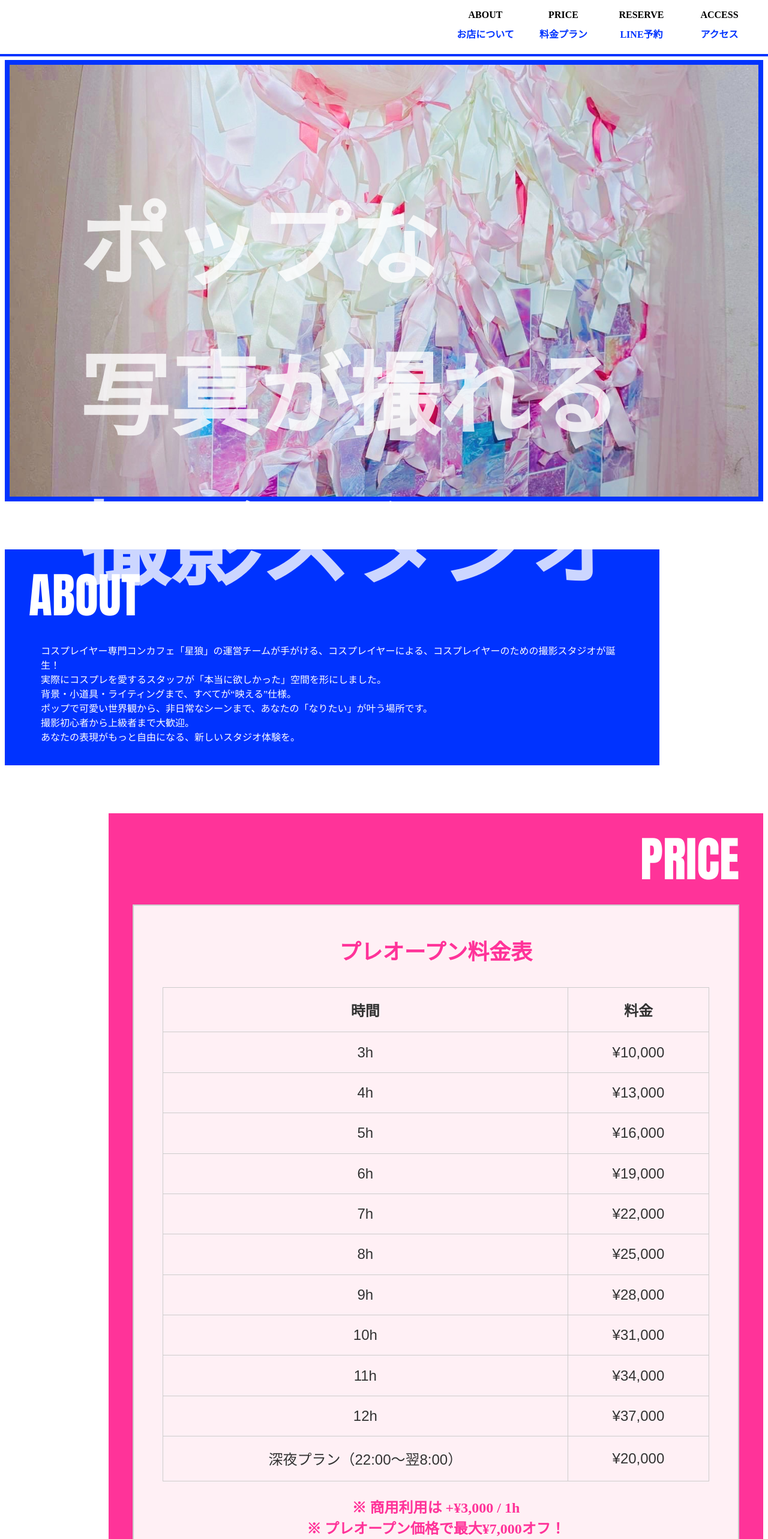
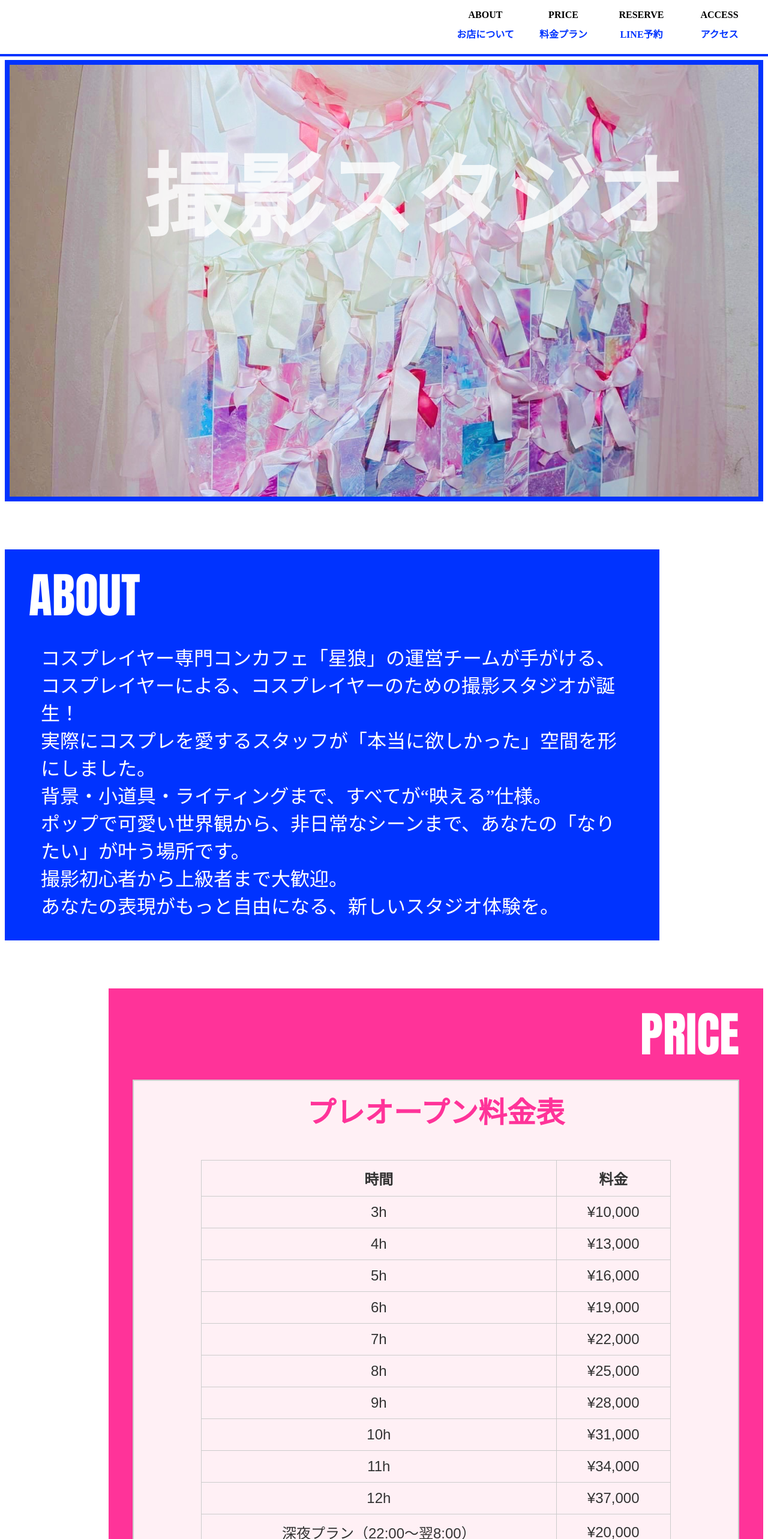
Before and after one commit to pokorinpokopoko/my-protfolio, a Vue app: page / in a window 1280 px wide. Shown: the top 2566 px of the page at 60% size. Built offline with nearby package versions, Linux system fonts and the light colour scheme.

Commit message:
タブタイトル修正、グリッド写真修正、スライドの文言修正、プライス表サイズ修正、ファビコン変更、フッダーアイコンサイズ修正

```diff
--- a/index.html
+++ b/index.html
@@ -2,10 +2,10 @@
 <html lang="ja">
   <head>
     <meta charset="UTF-8" />
-    <link rel="icon" href="/favicon.ico" />
+    <link rel="icon" href="/favicon.png" />
     <meta name="viewport" content="width=device-width, initial-scale=1.0" />
     <!-- <title>Vite App</title> -->
-    <title>撮影スタジオ〇〇｜ポップな写真が撮れるスタジオ</title>
+    <title>撮影スタジオ狼</title>
     <meta
       name="description"
       content="〇〇は、ポップで可愛い写真が撮れる撮影スタジオ。LINEから簡単に予約可能で、アクセスも便利です。"
--- a/src/App.vue
+++ b/src/App.vue
@@ -48,7 +48,10 @@
   <section :style="{ backgroundColor: currentSlide.color }" class="slideshow-wrapper">
     <div class="slide-content">
       <a href="#header"><img :src="currentSlide.img" alt="スタジオの外観" loading="lazy" /></a>
-      <h1 class="consept">ポップな<br />写真が撮れる<br />撮影スタジオ</h1>
+      <h1 class="consept">撮影スタジオ</h1>
+      <h2 class="consept-sub" v-if="currentIndex === 0">
+        コスプレイヤーによる<br />コスプレイヤーのための<br />コスプレスタジオ
+      </h2>
     </div>
   </section>
 
@@ -251,7 +254,7 @@ onUnmounted(() => {
 })
 
 // グリッド
-const images = ['/images001.png', '/images002.jpeg', '/images003.jpeg', '/images004.jpeg']
+const images = ['/intro-img1.jpg', '/intro-img2.jpg', '/intro-img3.jpg']
 </script>
 
 <style>
@@ -266,6 +269,12 @@ const images = ['/images001.png', '/images002.jpeg', '/images003.jpeg', '/images
 * {
   margin: 0;
   padding: 0;
+}
+
+html,
+body {
+  width: 100%;
+  overflow-x: hidden;
 }
 
 /* スマホ用ヘッダー */
@@ -352,12 +361,10 @@ const images = ['/images001.png', '/images002.jpeg', '/images003.jpeg', '/images
   transition: background-color 0.5s ease;
   margin-top: 10px;
   padding: 8px;
-  /* min-height: 300px; */
   color: #333;
 }
 
 .slide-content {
-  height: 35%;
   position: relative;
 }
 
@@ -371,14 +378,37 @@ img {
   margin: 0;
   padding: 0;
   color: white;
-  font-size: 52px;
+  font-size: 40px;
   opacity: 0.8;
   font-weight: bold;
   position: absolute;
-  top: 130px;
-  left: 16px;
+  top: 0;
+  left: 0;
+  right: 0;
+  display: flex;
+  justify-content: center;
+  text-align: center;
   font-family: 'Hiragino Sans W7';
   z-index: 1;
+}
+
+.consept-sub {
+  margin: 0;
+  padding: 0;
+  color: white;
+  font-size: 30px;
+  opacity: 0.8;
+  font-weight: bold;
+  position: absolute;
+  top: 0;
+  bottom: 0;
+  left: 0;
+  right: 0;
+  display: flex;
+  align-items: center;
+  justify-content: center;
+  text-align: center;
+  font-family: 'Hiragino Sans W7';
 }
 
 .box {
@@ -432,9 +462,8 @@ img {
 }
 
 .price-table {
-  min-width: 400px;
+  padding: .6em;
   margin: 16px auto;
-  padding: 2em;
   background: #fff0f5;
   border: 2px solid #ccc;
   font-family: 'Hiragino Kaku Gothic ProN', sans-serif;
@@ -442,7 +471,7 @@ img {
 }
 
 .price-table h2 {
-  font-size: 1.5em;
+  font-size: 1em;
   text-align: center;
   margin-bottom: 1em;
   color: #ff3399;
@@ -456,14 +485,14 @@ img {
 
 .price-table th,
 .price-table td {
-  padding: 0.8em;
+  padding: 0.5em;
   border: 1px solid #ccc;
   text-align: center;
 }
 
 .price-table .note {
   margin-top: 1em;
-  font-size: 1em;
+  font-size: 0.7em;
   font-weight: bold;
   color: #ff3399;
   font-family: 'Hiragino Sans W7';
@@ -539,7 +568,6 @@ iframe {
 /* フッダー */
 footer {
   background: #ff9900;
-  height: 150px;
   padding: 30px;
 }
 
@@ -554,6 +582,7 @@ footer {
   display: block;
   width: 80px;
   height: 80px;
+  object-fit: contain;
 }
 
 .sns-icons {
@@ -645,7 +674,6 @@ small {
   }
 
   .slide-content {
-    height: 35%;
     position: relative;
   }
 
@@ -656,26 +684,20 @@ small {
   }
 
   .consept {
-    margin: 0;
-    padding: 0;
-    color: white;
     font-size: 80px;
-    opacity: 0.8;
-    font-weight: bold;
-    position: absolute;
-    top: 80px;
-    left: 16px;
-    font-family: 'Hiragino Sans W7';
-    z-index: 1;
+    top: 20px;
+  }
+
+  .consept-sub {
+    font-size: 50px;
+    top: 20%;
   }
 
   .box {
     margin: 80px 0;
     padding: 16px 40px;
-    /* border-radius: 8px; */
     font-size: 1.5rem;
     width: 80%;
-    /* text-align: center; */
   }
 
   .box > h2 {
@@ -688,7 +710,6 @@ small {
 
   .box-a {
     background: #0033ff;
-    /* background-image: radial-gradient(rgba(255, 255, 255, 0.5) 8px, transparent 5px); */
     background-size: 40px 40px;
     text-align: center;
     margin-right: auto;
@@ -706,6 +727,20 @@ small {
 
   .box-b > h2 {
     text-align: right;
+  }
+
+  .price-table table {
+    width: 80%;
+    margin:8px auto;
+    padding: 0;
+    border-collapse: collapse;
+  }
+
+  .price-table th,
+  .price-table td {
+    padding: 0.5em;
+    border: 1px solid #ccc;
+    text-align: center;
   }
 
   .line-link {
@@ -843,13 +878,28 @@ small {
   .consept {
     margin: 100px 0 0 100px;
     font-size: 150px;
-    line-height: 250px;
-    top: 80px;
-    left: 16px;
+    top: 0;
+  }
+
+  .consept-sub {
+    top: 30%;
+    font-size: 100px;
   }
 
   .box > h1 {
     font-size: 100px;
+  }
+
+  .box-a > p {
+    font-size: 32px;
+  }
+
+  .price-table h2 {
+    font-size: 2em;
+  }
+
+  .price-table .note {
+    font-size: 2em;
   }
 
   .reserve-contents > p {
```
Also changed, not shown: public/favicon.png (added), public/logo.jpeg (deleted).
